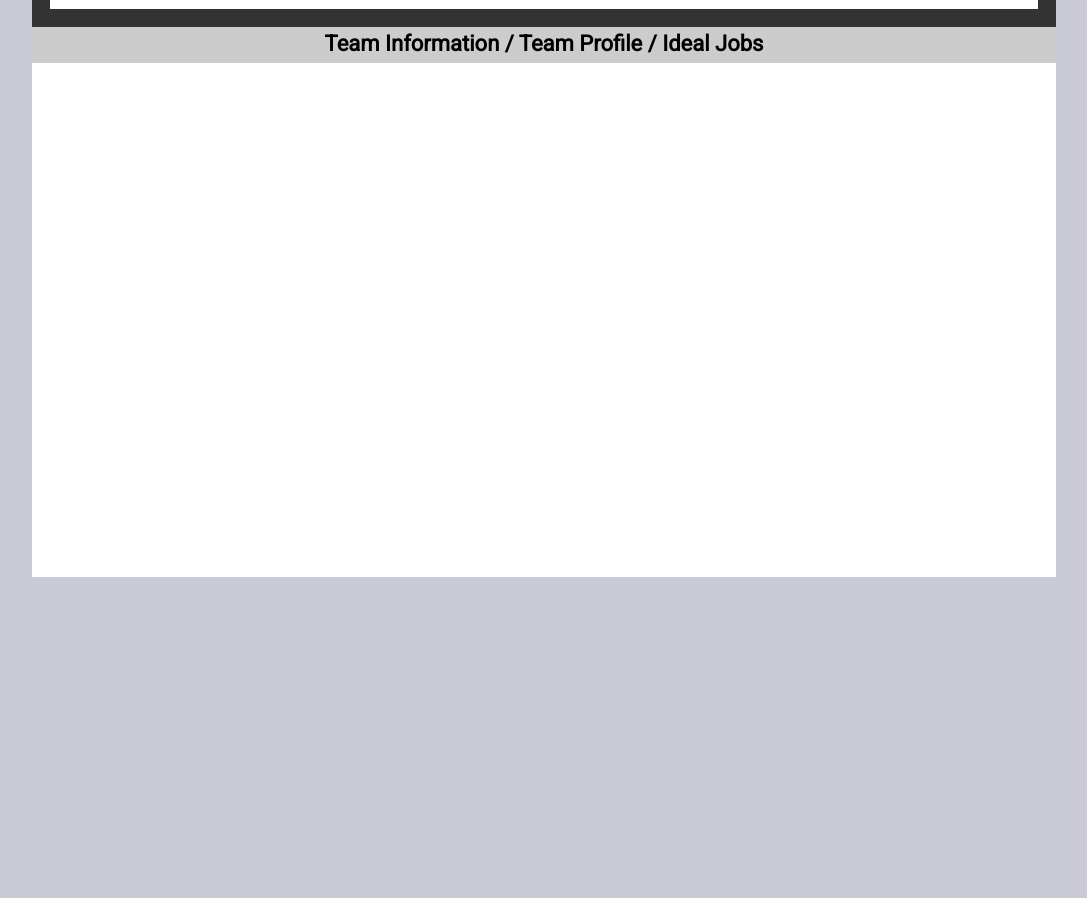
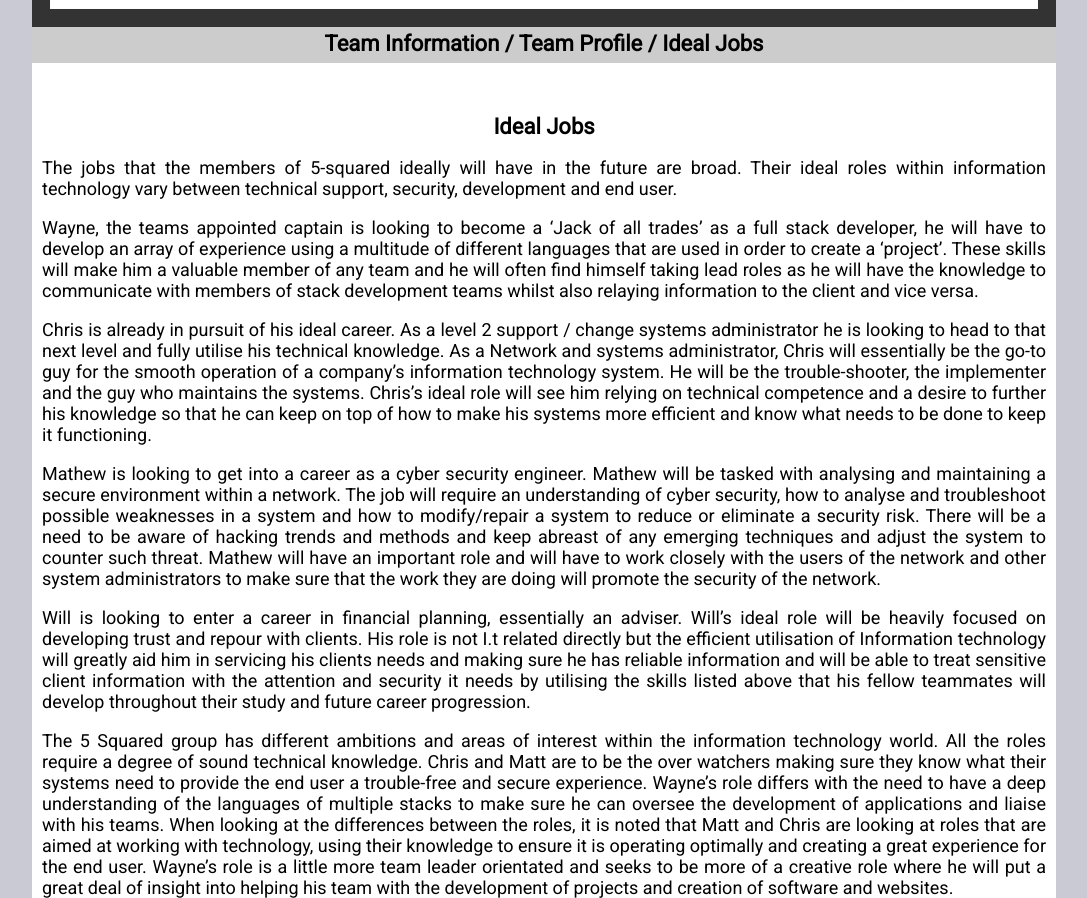
Before and after one commit to 5Squared/5Squared.github.io, a plain HTML site: page jobs.html in a window 1280 px wide. Shown: the part 231-1129 px from the top of the page, without its empty margins (96-1183 px from the left). Before the commit the page ends 808 px from the top, so only its background shows below. Drawn offline with Linux system fonts and the light colour scheme.

Commit message:
Web profile, final updates

```diff
--- a/jobs.html
+++ b/jobs.html
@@ -21,6 +21,63 @@
 		/ <a href="jobs.html">Ideal Jobs</a>
 	</div>
 
+	<p>&nbsp;</p>
+	<div class="maintext center">
+	<h1>Ideal Jobs</h1>
+	</div>
+
+	<div class="maintext justify">
+		<p>The jobs that the members of 5-squared ideally will have in the future are broad.
+			Their ideal roles within information technology vary between technical support,
+			security, development and end user.
+		</p>
+		<p>Wayne, the teams appointed captain is looking to become a ‘Jack of all trades’ as a
+			full stack developer, he will have to develop an array of experience using a multitude
+			of different languages that are used in order to create a ‘project’. These skills will
+			 make him a valuable member of any team and he will often find himself taking lead
+			 roles as he will have the knowledge to communicate with members of stack development
+			 teams whilst also relaying information to the client and vice versa.
+		</p>
+		<p>Chris is already in pursuit of his ideal career. As a level 2 support / change systems
+			administrator he is looking to head to that next level and fully utilise his technical
+			knowledge. As a Network and systems administrator, Chris will essentially be the go-to guy
+			for the smooth operation of a company’s information technology system. He will be the
+			trouble-shooter, the implementer and the guy who maintains the systems.  Chris’s ideal
+			role will see him relying on technical competence and a desire to further his knowledge
+			so that he can keep on top of how to make his systems more efficient and know what needs
+			to be done to keep it functioning.
+		</p>
+		<p>Mathew is looking to get into a career as a cyber security engineer. Mathew will be tasked
+			with analysing and maintaining a secure environment within a network. The job will require
+			an understanding of cyber security, how to analyse and troubleshoot possible weaknesses in
+			a system and how to modify/repair a system to reduce or eliminate a security risk. There
+			will be a need to be aware of hacking trends and methods and keep abreast of any emerging
+			techniques and adjust the system to counter such threat. Mathew will have an important role
+			and will have to work closely with the users of the network and other system administrators
+			to make sure that the work they are doing will promote the security of the network.
+		</p>
+		<p>Will is looking to enter a career in financial planning, essentially an adviser. Will’s ideal
+			role will be heavily focused on developing trust and repour with clients. His role is not I.t
+			related directly but the efficient utilisation of Information technology will greatly aid him
+			in servicing his clients needs and making sure he has reliable information and will be able to
+			treat sensitive client information with the attention and security it needs by utilising the
+			skills listed above that his fellow teammates will develop throughout their study and future
+			career progression.
+		</p>
+		<p>The 5 Squared group has different ambitions and areas of interest within the information
+			technology world. All the roles require a degree of sound technical knowledge. Chris and
+			Matt are to be the over watchers making sure they know what their systems need to provide
+			the end user a trouble-free and secure experience. Wayne’s role differs with the need to
+			have a deep understanding of the languages of multiple stacks to make sure he can oversee
+			the development of applications and liaise with his teams. When looking at the differences
+			between the roles, it is noted that Matt and Chris are looking at roles that are aimed at
+			working with technology, using their knowledge to ensure it is operating optimally and creating
+			a great experience for the end user. Wayne’s role is a little more team leader orientated
+			and seeks to be more of a creative role where he will put a great deal of insight into helping
+			his team with the development of projects and creation of software and websites.
+		</p>
+	</div>
+
 
   </div>
 
--- a/main.css
+++ b/main.css
@@ -66,7 +66,7 @@ h2 {
 .profiles {
     width: 100%;
 	height: 32px;
-    font-size: 22px;
+    font-size: 18px;
     font-weight: bold;
     text-align: center;
 }
```
Also changed, not shown: chris.html (+3 -3 lines), mat.html (+2 -2 lines), profile.html (+10 -11 lines), wayne.html (+1 -2 lines), will.html (+1 -2 lines), 1 other file.
